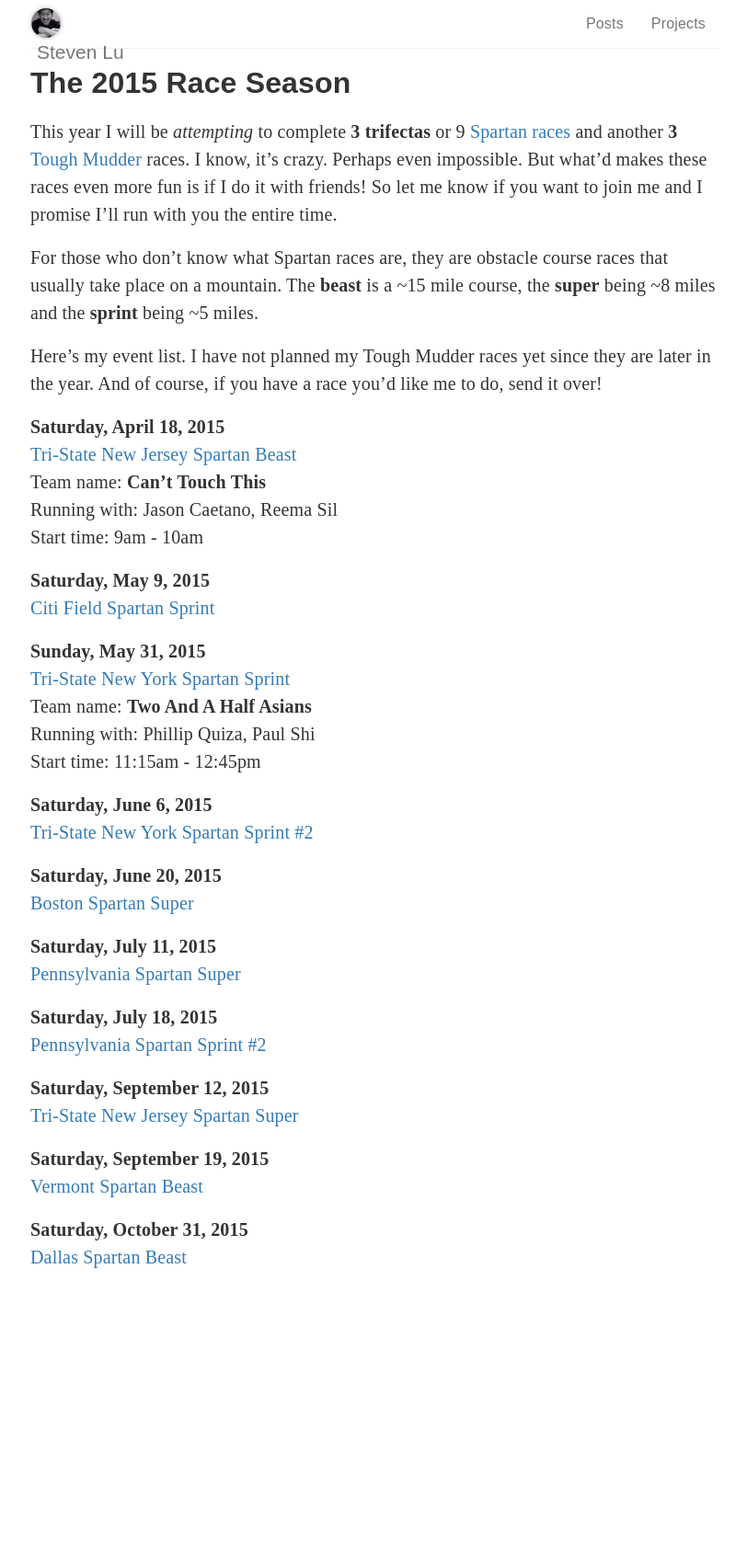
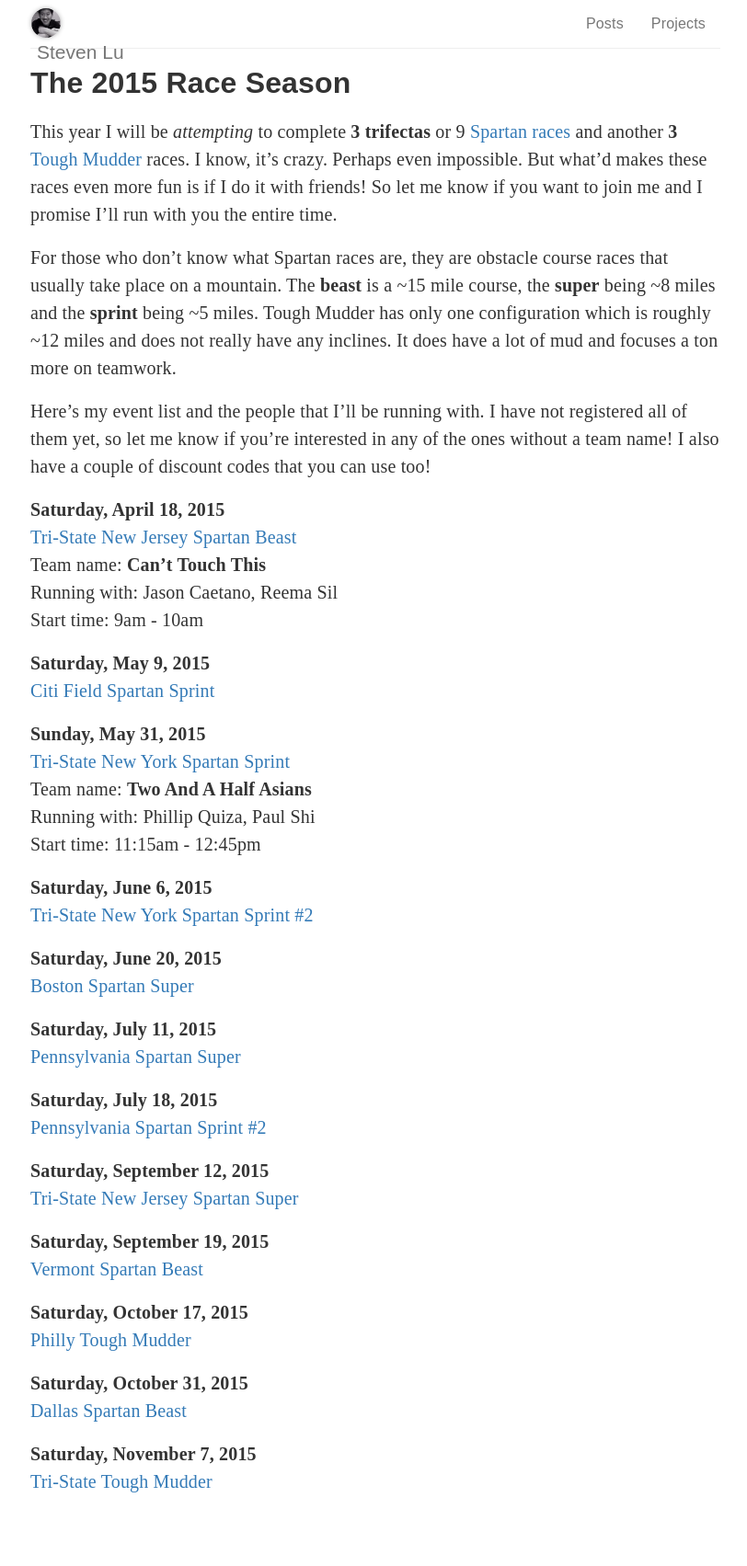
Before and after one commit to sjlu/sjlu.github.io, a Jekyll site: the page built from races/index.md, in a window 1280 px wide. Shown: the whole page at 92% size, without its empty margins (232-1044 px from the left). Built offline with Jekyll 4.4.1, drawn with Linux system fonts in a browser that asks for light colours; nearby versions of some CDN libraries; comment, search, counter and statistics services are not loaded; before the commit the page ends 1459 px from its top, so only the background shows below that.

Commit message:
adding tough mudder races

```diff
--- a/races/index.md
+++ b/races/index.md
@@ -5,9 +5,9 @@
 
 This year I will be *attempting* to complete **3 trifectas** or 9 [Spartan races](http://spartan.com) and another **3** [Tough Mudder](http://toughmudder.com) races. I know, it's crazy. Perhaps even impossible. But what'd makes these races even more fun is if I do it with friends! So let me know if you want to join me and I promise I'll run with you the entire time.
 
-For those who don't know what Spartan races are, they are obstacle course races that usually take place on a mountain. The **beast** is a ~15 mile course, the **super** being ~8 miles and the **sprint** being ~5 miles.
+For those who don't know what Spartan races are, they are obstacle course races that usually take place on a mountain. The **beast** is a ~15 mile course, the **super** being ~8 miles and the **sprint** being ~5 miles. Tough Mudder has only one configuration which is roughly ~12 miles and does not really have any inclines. It does have a lot of mud and focuses a ton more on teamwork.
 
-Here's my event list. I have not planned my Tough Mudder races yet since they are later in the year. And of course, if you have a race you'd like me to do, send it over!
+Here's my event list and the people that I'll be running with. I have not registered all of them yet, so let me know if you're interested in any of the ones without a team name! I also have a couple of discount codes that you can use too!
 
 **Saturday, April 18, 2015** \\
 [Tri-State New Jersey Spartan Beast](http://www.spartan.com/events/?event_id=494/tri-state-new-jersey-beast) \\
@@ -42,5 +42,11 @@
 **Saturday, September 19, 2015** \\
 [Vermont Spartan Beast](http://www.spartan.com/events/?event_id=572/vermont-beast)
 
+**Saturday, October 17, 2015** \\
+[Philly Tough Mudder](https://toughmudder.com/events/2015-philly)
+
 **Saturday, October 31, 2015** \\
 [Dallas Spartan Beast](http://www.spartan.com/events/?event_id=517/dallas-beast)
+
+**Saturday, November 7, 2015** \\
+[Tri-State Tough Mudder](https://toughmudder.com/events/2015-tri-state)
```
